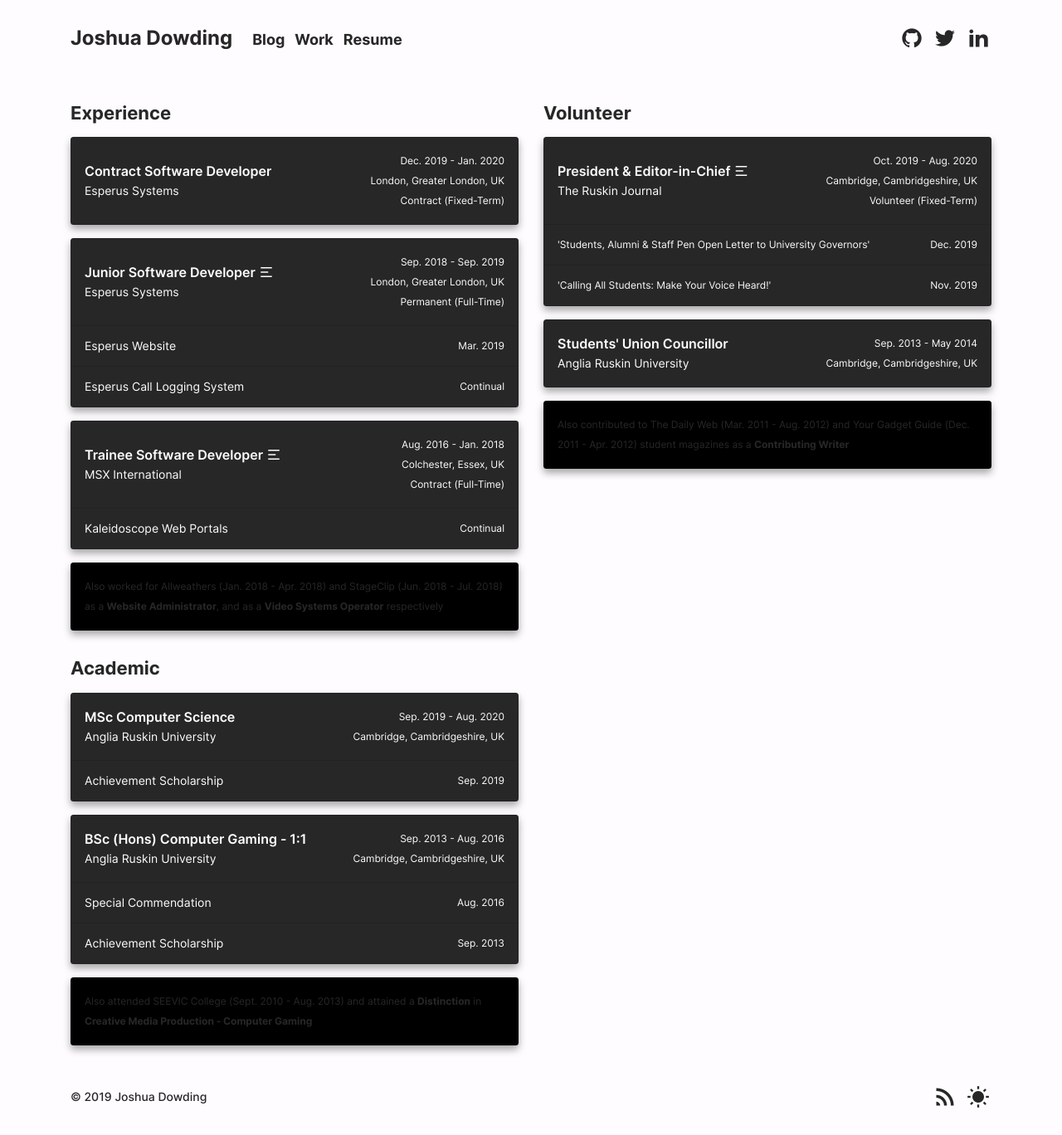
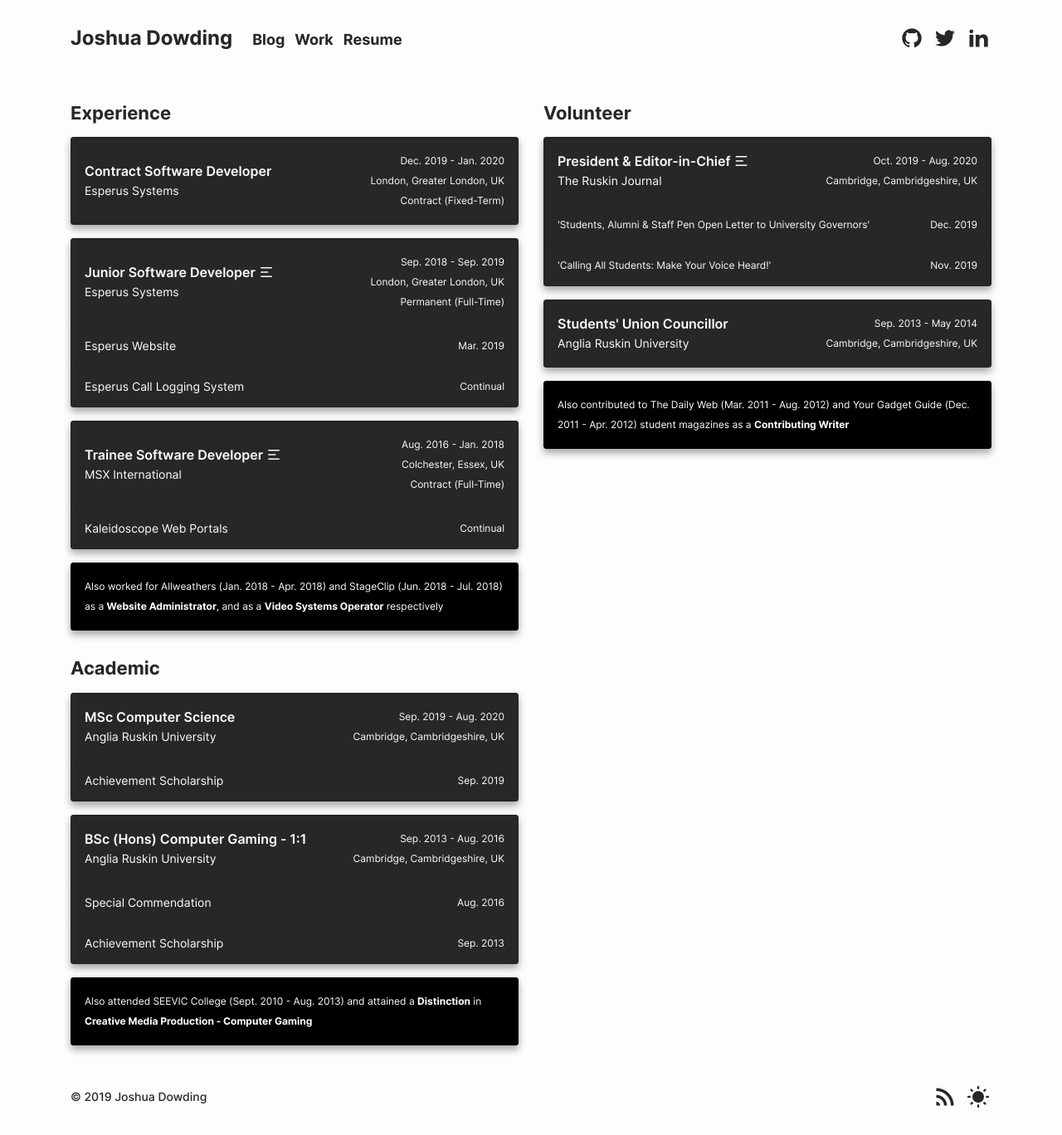
Before and after one commit to joshuadowding/jdowding.me, a Jekyll site: the page built from _pages/resume.html, in a window 1280 px wide. Shown: the whole page at 83% size. Built offline with Jekyll 4.4.1, drawn with Linux system fonts in a browser that asks for light colours.

Commit message:
resume: remove volunteer attribute and fix font colour

```diff
--- a/_pages/resume.html
+++ b/_pages/resume.html
@@ -212,7 +212,6 @@
             <div class="attribute-wrapper">
               <p class="attribute">Oct. 2019 - Aug. 2020</p>
               <p class="attribute">Cambridge, Cambridgeshire, UK</p>
-              <p class="attribute">Volunteer (Fixed-Term)</p>
             </div>
           </div>
         </li>
--- a/css/main.scss
+++ b/css/main.scss
@@ -627,7 +627,7 @@
 
             .item-body {
               p {
-                color: var(--color-text);
+                color: white;
                 font-size: 1.2rem;
               }
             }
```
